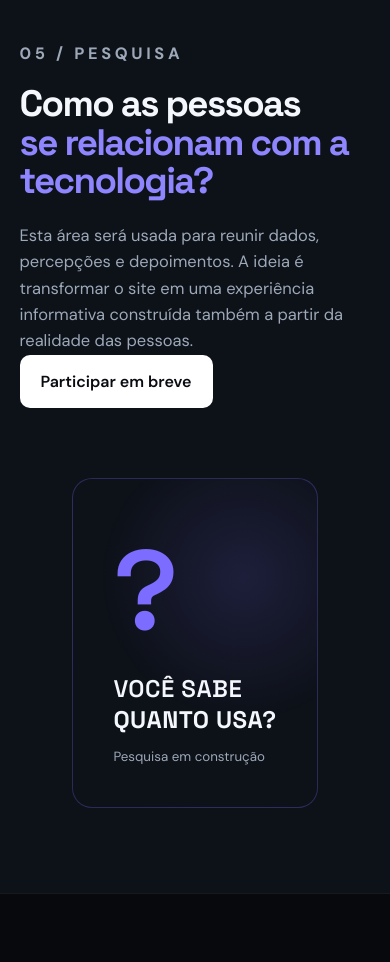
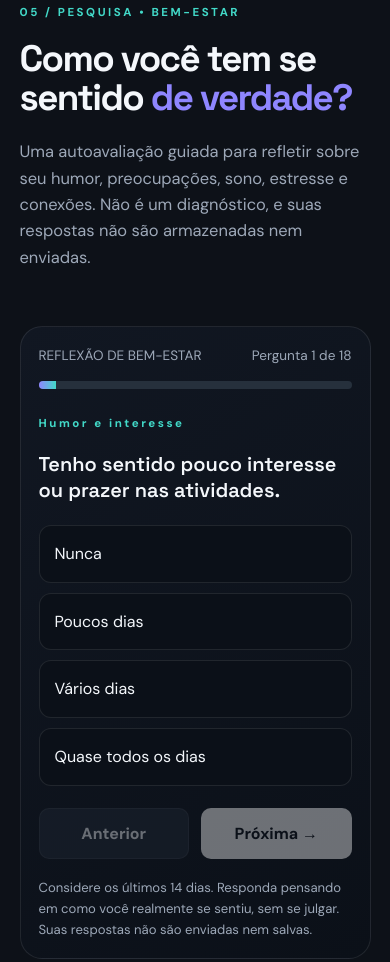
Before and after one commit to otaviopasseighteen-maker/Sa-de---Vida, a plain HTML site: page index.html in a window 390 px wide. Shown: the part 8799-9761 px from the top of the page. Drawn offline with Linux system fonts and the light colour scheme.

Commit message:
Add emotional wellness research
* Add responsive emotional wellness screening styles

* Add privacy-first educational emotional wellness screening

* Integrate interactive emotional wellness screening section

```diff
--- a/index.html
+++ b/index.html
@@ -8,6 +8,7 @@
   <link rel="stylesheet" href="style.css">
   <link rel="stylesheet" href="wellness.css">
   <link rel="stylesheet" href="dashboard.css">
+  <link rel="stylesheet" href="screening.css">
 </head>
 <body>
   <header class="site-header">
@@ -221,22 +222,14 @@
       <div id="wellness-dashboard" aria-live="polite"><p class="dashboard-empty">Carregando seu resumo semanal…</p></div>
     </section>
 
-    <section class="research section dark-section" id="pesquisa">
-      <div class="research-copy">
-        <p class="eyebrow">05 / PESQUISA</p>
-        <h2>Como as pessoas<br><span>se relacionam com a tecnologia?</span></h2>
-        <p>
-          Esta área será usada para reunir dados, percepções e depoimentos.
-          A ideia é transformar o site em uma experiência informativa construída
-          também a partir da realidade das pessoas.
-        </p>
-        <a class="button primary" href="#pesquisa">Participar em breve</a>
+    <section class="emotional-screening section dark-section" id="pesquisa">
+      <div class="section-heading compact">
+        <p class="eyebrow">05 / PESQUISA • BEM-ESTAR</p>
+        <h2>Como você tem se sentido <span>de verdade?</span></h2>
+        <p>Uma autoavaliação guiada para refletir sobre seu humor, preocupações, sono, estresse e conexões. Não é um diagnóstico, e suas respostas não são armazenadas nem enviadas.</p>
       </div>
-
-      <div class="research-box">
-        <span class="big-number">?</span>
-        <p>VOCÊ SABE<br><strong>QUANTO USA?</strong></p>
-        <small>Pesquisa em construção</small>
+      <div id="emotional-screening" aria-live="polite" aria-atomic="true">
+        <p class="dashboard-empty">Preparando sua autoavaliação…</p>
       </div>
     </section>
 
@@ -259,5 +252,6 @@
   <script src="script.js"></script>
   <script src="wellness.js"></script>
   <script src="dashboard.js"></script>
+  <script src="screening.js"></script>
 </body>
 </html>
--- /dev/null
+++ b/screening.css
@@ -0,0 +1,21 @@
+/* Pesquisa de bem-estar emocional — módulo independente e responsivo */
+.emotional-screening{max-width:var(--max,1200px);margin:0 auto;padding:90px 5vw}
+.screening-shell{border:1px solid var(--line,#303844);border-radius:22px;background:linear-gradient(145deg,var(--panel,#121821),#0b1018);padding:clamp(18px,4vw,34px)}
+.screening-top{display:flex;justify-content:space-between;gap:12px;align-items:center;flex-wrap:wrap;color:var(--muted,#9aa6b6);font-size:.85rem}
+.screening-progress{height:8px;background:#26303c;border-radius:20px;overflow:hidden;margin:14px 0 26px}.screening-progress span{display:block;height:100%;width:0;background:linear-gradient(90deg,#8f86ff,#42d9c8);transition:width .25s}
+.screening-question{font:600 clamp(1.25rem,3vw,1.8rem)/1.3 "Space Grotesk",sans-serif;margin:12px 0 22px}
+.screening-options{display:grid;grid-template-columns:repeat(2,minmax(0,1fr));gap:10px}
+.screening-option{padding:15px;text-align:left;border:1px solid var(--line,#303844);border-radius:12px;background:#0b1018;color:var(--text,#edf1f6);cursor:pointer;transition:border-color .2s,background .2s}
+.screening-option:hover,.screening-option:focus-visible{border-color:#42d9c8;outline:none}.screening-option[aria-pressed=true]{border-color:#42d9c8;background:rgba(66,217,200,.12);box-shadow:inset 0 0 0 1px rgba(66,217,200,.18)}
+.screening-controls{display:flex;justify-content:space-between;gap:12px;margin-top:22px}.screening-controls button,.screening-restart{border:1px solid var(--line,#303844);border-radius:10px;padding:12px 18px;background:#202936;color:var(--text,#edf1f6);font-weight:700;cursor:pointer}.screening-controls button:disabled{opacity:.4;cursor:not-allowed}.screening-controls .next{background:var(--white,#fff);color:#0b1018;border-color:transparent}
+.screening-note{font-size:.82rem;color:var(--muted,#9aa6b6);margin-top:18px;line-height:1.6}
+.screening-results{display:grid;gap:14px;margin-top:20px}.screening-result-card{border:1px solid var(--line,#303844);border-radius:14px;padding:16px;background:rgba(255,255,255,.025)}
+.screening-result-head{display:flex;justify-content:space-between;gap:10px;align-items:center;margin-bottom:10px}.screening-result-head strong{font-size:1rem}.screening-meter{height:9px;border-radius:20px;background:#26303c;overflow:hidden}.screening-meter span{display:block;height:100%;border-radius:20px;background:linear-gradient(90deg,#42d9c8,#8f86ff)}
+.screening-result-card p,.screening-report p{color:var(--muted,#9aa6b6);font-size:.9rem;line-height:1.6;margin:9px 0 0}
+.screening-report{border:1px solid rgba(66,217,200,.25);border-radius:16px;padding:20px;background:rgba(66,217,200,.055);margin-top:18px}
+.screening-alert{border:1px solid rgba(226,156,76,.4);border-radius:14px;background:rgba(226,156,76,.08);padding:16px;margin-top:16px}
+.screening-alert h3{margin-top:0}.screening-alert p{line-height:1.6}
+.screening-results-actions{display:flex;gap:10px;flex-wrap:wrap;margin-top:18px}
+.screening-results-actions button{border:1px solid var(--line,#303844);border-radius:10px;padding:12px 18px;background:#202936;color:var(--text,#edf1f6);font-weight:700;cursor:pointer}
+@media(max-width:620px){.emotional-screening{padding:70px 5vw}.screening-options{grid-template-columns:1fr}.screening-controls button{flex:1}.screening-shell{padding:18px}}
+@media(prefers-reduced-motion:reduce){.screening-progress span,.screening-option{transition:none}}
--- /dev/null
+++ b/screening.js
@@ -0,0 +1,42 @@
+/* Autoavaliação educativa de bem-estar. Não é instrumento diagnóstico. */
+(() => {
+  "use strict";
+  const mount = document.querySelector("#emotional-screening");
+  if (!mount) return;
+
+  const scale = ["Nunca","Poucos dias","Vários dias","Quase todos os dias"];
+  const areas = [
+    {name:"Humor e interesse",description:"Sinais como desânimo, tristeza ou perda de interesse.",questions:["Tenho sentido pouco interesse ou prazer nas atividades.","Tenho me sentido triste, desanimado(a) ou sem esperança.","Tenho tido dificuldade de encontrar motivação para coisas que normalmente faria."]},
+    {name:"Ansiedade e preocupação",description:"Preocupação, inquietação ou tensão que parecem difíceis de controlar.",questions:["Tenho me preocupado excessivamente com diferentes assuntos.","Tenho dificuldade para relaxar ou desligar a mente.","Tenho sentido medo ou expectativa de que algo ruim aconteça."]},
+    {name:"Estresse e sobrecarga",description:"Percepção de pressão, irritação ou sensação de estar no limite.",questions:["Tenho sentido que as demandas do dia são difíceis de administrar.","Tenho ficado irritado(a) ou impaciente com mais facilidade.","Tenho dificuldade de recuperar meu equilíbrio depois de situações estressantes."]},
+    {name:"Sono e descanso",description:"Mudanças percebidas no sono e na sensação de descanso.",questions:["Tenho tido dificuldade para dormir, manter o sono ou acordado(a) cedo demais.","Tenho dormido mais do que o habitual e ainda me sinto cansado(a).","Meu sono não tem sido reparador."]},
+    {name:"Conexão social",description:"Percepção de afastamento, apoio ou dificuldade de conviver.",questions:["Tenho evitado conversar ou estar com outras pessoas.","Tenho me sentido sozinho(a), mesmo quando há pessoas por perto.","Tenho dificuldade de pedir ajuda ou falar sobre o que sinto."]},
+    {name:"Energia e concentração",description:"Disposição, foco e impacto das emoções nas tarefas do cotidiano.",questions:["Tenho sentido pouca energia para realizar tarefas diárias.","Tenho dificuldade de manter a concentração ou tomar decisões.","As emoções ou preocupações têm atrapalhado minha rotina."]}
+  ];
+  const total = areas.reduce((sum,a)=>sum+a.aquestions,0);
+  const questions = areas.flatMap(area => area.questions.map(q=>({area:area.name,description:area.description,text:q})));
+  let index=0, answers=Array(questions.length).fill(null), riskAnswer=null;
+  const safe=(str)=>String(str).replace(/[&<>"']/g, c=>({"&":"&amp;","<":"&lt;",">":"&gt;",'"':"&quot;","'":"&#39;"}[c]));
+  const renderQuestion=()=>{
+    const q=questions[index], chosen=answers[index];
+    mount.innerHTML='<div class="screening-shell"><div class="screening-top"><span>REFLEXÃO DE BEM-ESTAR</span><span>Pergunta '+(index+1)+' de '+questions.length+'</span></div><div class="screening-progress" role="progressbar" aria-valuemin="0" aria-valuemax="'+questions.length+'" aria-valuenow="'+(index+1)+'"><span style="width:'+((index+1)/questions.length*100)+'%"></span></div><p class="eyebrow">'+safe(q.area)+'</p><h3 class="screening-question">'+safe(q.text)+'</h3><div class="screening-options" role="group" aria-label="Selecione uma resposta">'+scale.map((label,i)=>'<button type="button" class="screening-option" data-score="'+i+'" aria-pressed="'+(chosen===i)+'">'+label+'</button>').join("")+'</div><div class="screening-controls"><button type="button" id="screening-back" '+(index===0?'disabled':'')+'>'+(index===0?'Anterior':'← Anterior')+'</button><button type="button" id="screening-next" class="next" '+(chosen===null?'disabled':'')+'>'+(index===questions.length-1?'Ver meu resumo':'Próxima →')+'</button></div><p class="screening-note">Considere os últimos 14 dias. Responda pensando em como você realmente se sentiu, sem se julgar. Suas respostas não são enviadas nem salvas.</p></div>';
+    mount.querySelectorAll("[data-score]").forEach(btn=>btn.addEventListener("click",()=>{answers[index]=Number(btn.dataset.score);renderQuestion();}));
+    mount.querySelector("#screening-back").addEventListener("click",()=>{if(index>0){index--;renderQuestion();}});
+    mount.querySelector("#screening-next").addEventListener("click",()=>{if(answers[index]===null)return;if(index<questions.length-1){index++;renderQuestion();}else renderRisk();});
+  };
+  const renderRisk=()=>{
+    mount.innerHTML='<div class="screening-shell"><p class="eyebrow">UMA PERGUNTA IMPORTANTE</p><h3 class="screening-question">Nos últimos 14 dias, você pensou em se machucar, tirar a própria vida ou sentiu que não gostaria mais de estar vivo(a)?</h3><p class="screening-note">Essa pergunta não faz parte da pontuação. Ela existe apenas para oferecer orientação de segurança, caso você precise.</p><div class="screening-options"><button class="screening-option" data-risk="yes">Sim, aconteceu</button><button class="screening-option" data-risk="no">Não</button><button class="screening-option" data-risk="skip">Prefiro não responder</button></div><div class="screening-controls"><button id="risk-back">← Voltar</button></div></div>';
+    mount.querySelectorAll("[data-risk]").forEach(b=>b.addEventListener("click",()=>{riskAnswer=b.dataset.risk;renderResults();}));
+    mount.querySelector("#risk-back").addEventListener("click",()=>{index=questions.length-1;renderQuestion();});
+  };
+  const level=(score)=>score<=2?{label:"Poucos sinais nesta autoavaliação",advice:"Suas respostas indicam poucos sinais nesta área. Continue observando seus hábitos e cuidando do seu bem-estar."}:score<=5?{label:"Alguns sinais presentes",advice:"Alguns sinais apareceram. Experimente pequenos cuidados e observe se isso está afetando sua rotina."}:score<=7?{label:"Sinais frequentes",advice:"Você relatou sinais frequentes nesta área. Pode ser útil conversar com alguém de confiança ou um profissional de saúde mental."}:{label:"Sinais muito frequentes",advice:"As respostas apontam sinais muito frequentes. Considere buscar apoio de um psicólogo ou outro profissional de saúde para entender melhor o que está acontecendo."};
+  const renderResults=()=>{
+    const scores=areas.map(area=>{const vals=questions.map((q,i)=>q.area===area.name?answers[i]:null).filter(v=>v!==null);const score=vals.reduce((a,b)=>a+b,0);return {...area,score,percent:Math.round(score/9*100),...level(score)};});
+    const alert=riskAnswer==="yes" ? '<div class="screening-alert" role="alert"><h3>Você merece apoio agora</h3><p>Se você sente que pode se machucar ou está em perigo imediato, procure um serviço de emergência ou vá a um pronto atendimento. No Brasil, o SAMU atende pelo <strong>192</strong> e a emergência policial pelo <strong>190</strong>. Para conversar, o CVV atende gratuitamente pelo <strong>188</strong>, 24 horas.</p><p>Se possível, conte a alguém de confiança e evite ficar sozinho(a) enquanto estiver se sentindo em risco.</p></div>' : "";
+    const intro=riskAnswer==="yes"?"Obrigado por responder com sinceridade. Sua segurança é mais importante do que qualquer resultado.": "Este resumo mostra como você percebeu seu bem-estar nos últimos 14 dias. Ele não identifica transtornos nem substitui avaliação profissional.";
+    mount.innerHTML='<div class="screening-shell"><p class="eyebrow">SEU RESUMO • RESULTADO EDUCATIVO</p><h2>Um retrato do seu momento</h2><p class="screening-note">'+intro+'</p><div class="screening-results">'+scores.map(s=>'<article class="screening-result-card"><div class="screening-result-head"><strong>'+safe(s.name)+'</strong><span>'+s.score+'/9</span></div><div class="screening-meter" aria-label="Indicador ilustrativo"><span style="width:'+s.percent+'%"></span></div><strong>'+safe(s.label)+'</strong><p>'+safe(s.advice)+'</p></article>').join("")+'</div><div class="screening-report"><h3>Alguns próximos passos</h3><p>• Tente manter uma rotina possível de sono, alimentação e movimento.</p><p>• Faça pausas de tela e procure atividades que tragam prazer ou tranquilidade.</p><p>• Se os sinais persistirem, piorarem ou dificultarem sua vida, procure um profissional de saúde. Você não precisa lidar com isso sozinho(a).</p><p><strong>Importante:</strong> este questionário é autoral e educativo, não validado clinicamente. As faixas são apenas indicadores de frequência de respostas, não níveis de transtorno ou diagnóstico.</p></div>'+alert+'<div class="screening-results-actions"><button type="button" id="screening-restart">Refazer pesquisa</button><button type="button" id="screening-print">Imprimir / salvar PDF</button></div></div>';
+    mount.querySelector("#screening-restart").addEventListener("click",()=>{index=0;answers=Array(questions.length).fill(null);riskAnswer=null;renderQuestion();});
+    mount.querySelector("#screening-print").addEventListener("click",()=>window.print());
+  };
+  renderQuestion();
+})();
```
